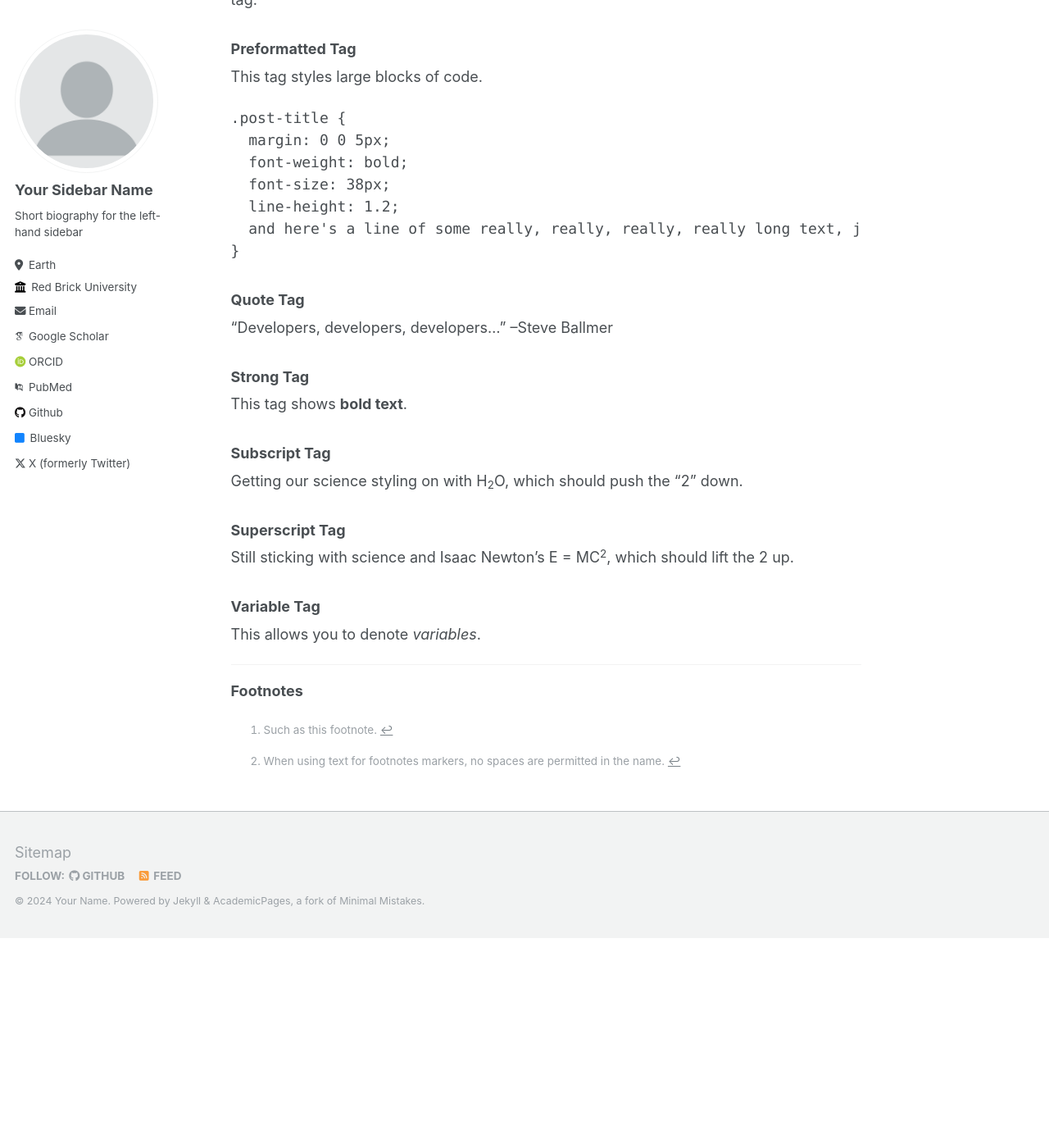
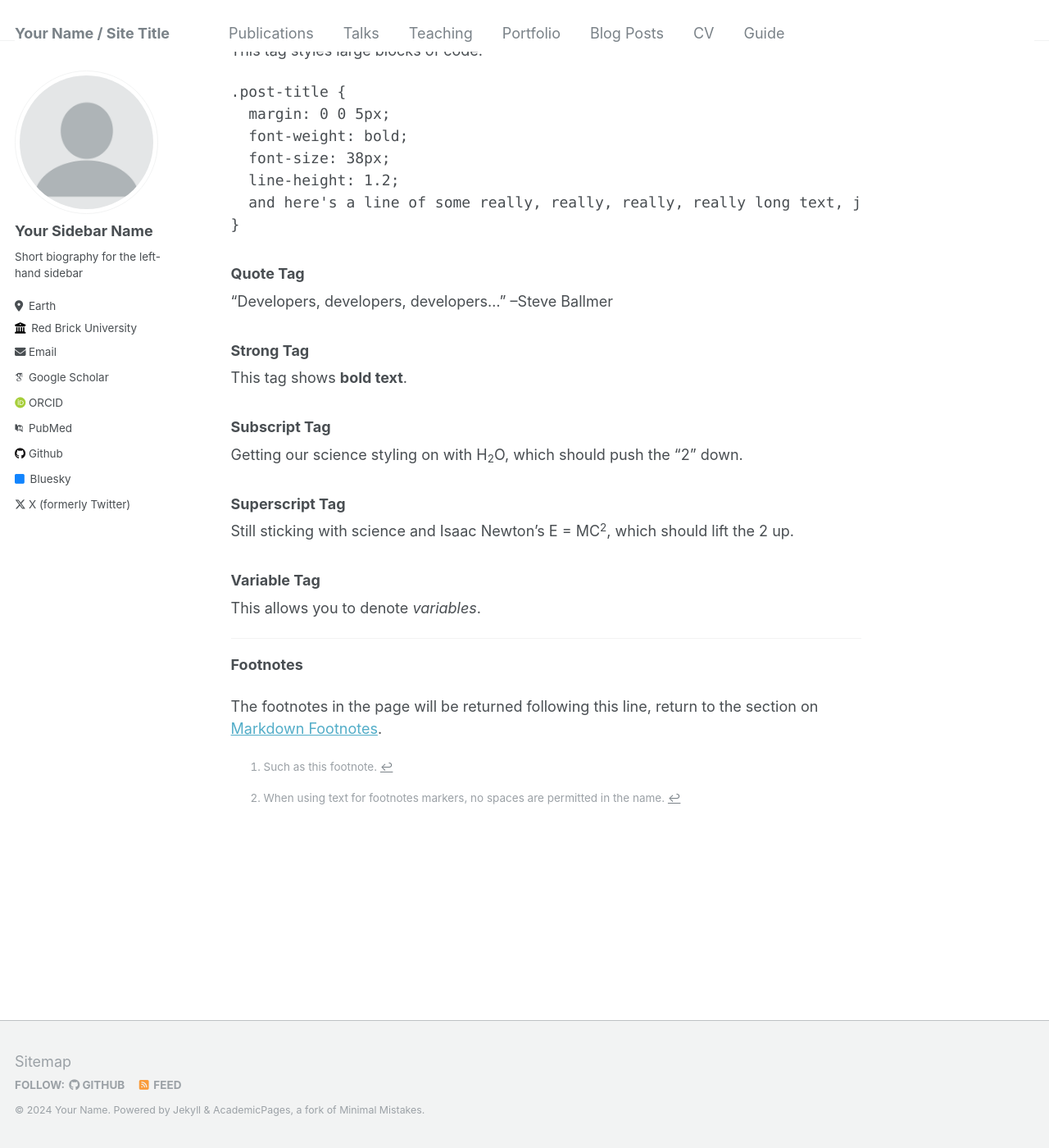
Before and after one commit to cxh42/cxh42.github.io, a Jekyll site: the page built from _pages/markdown.md, in a window 1280 px wide and 1400 px high, scrolled down 6292 px. Shown: the whole window at 82% size. Built offline with Jekyll 4.4.1, drawn with Linux system fonts in a browser that asks for light colours; some web fonts are replaced; before the commit the page ends 7436 px from its top, so only the background shows below that.

Commit message:
Closes #339 with a fixed masthead

```diff
--- a/_pages/markdown.md
+++ b/_pages/markdown.md
@@ -259,3 +259,5 @@ This allows you to denote <var>variables</var>.
 
 ***
 **Footnotes**
+
+The footnotes in the page will be returned following this line, return to the section on <a href="#footnotes">Markdown Footnotes</a>.
--- a/_sass/_base.scss
+++ b/_sass/_base.scss
@@ -9,7 +9,7 @@ html {
 
 body {
   margin: 0;
-  padding: 0;
+  padding: $masthead-height 0 0;
   padding-bottom: 9em;
   color: $text-color;
   font-family: $global-font-family;
--- a/_sass/_masthead.scss
+++ b/_sass/_masthead.scss
@@ -3,8 +3,13 @@
    ========================================================================== */
 
 .masthead {
-  position: relative;
+  position: fixed;
+  background: white;
   border-bottom: 1px solid $border-color;
+  height: $masthead-height;
+  top: 0;
+  width: 100%;
+
   -webkit-animation: intro 0.3s both;
           animation: intro 0.3s both;
   -webkit-animation-delay: 0.15s;
--- a/_sass/_sidebar.scss
+++ b/_sass/_sidebar.scss
@@ -13,6 +13,11 @@
   @include clearfix();
   margin-bottom: 1em;
 
+  @media screen and (min-width: 1024px) {
+    position: fixed;
+    padding-top: $masthead-height;
+  }
+
   @include breakpoint($large) {
     @include span(2 of 12);
     opacity: 1;
@@ -23,7 +28,6 @@
       opacity: 1;
     }
   }
-
 
   @include breakpoint($x-large) {
     padding-right: 0;
--- a/_sass/_variables.scss
+++ b/_sass/_variables.scss
@@ -42,6 +42,8 @@ $type-size-6                : 0.75em;   // ~12px
 $type-size-7                : 0.6875em; // ~11px
 $type-size-8                : 0.625em;  // ~10px
 
+/* masthead properties */
+$masthead-height            : 50px;
 
 /*
    Colors
```
Also changed, not shown: assets/js/_main.js (+3 -14 lines), assets/js/main.min.js.
